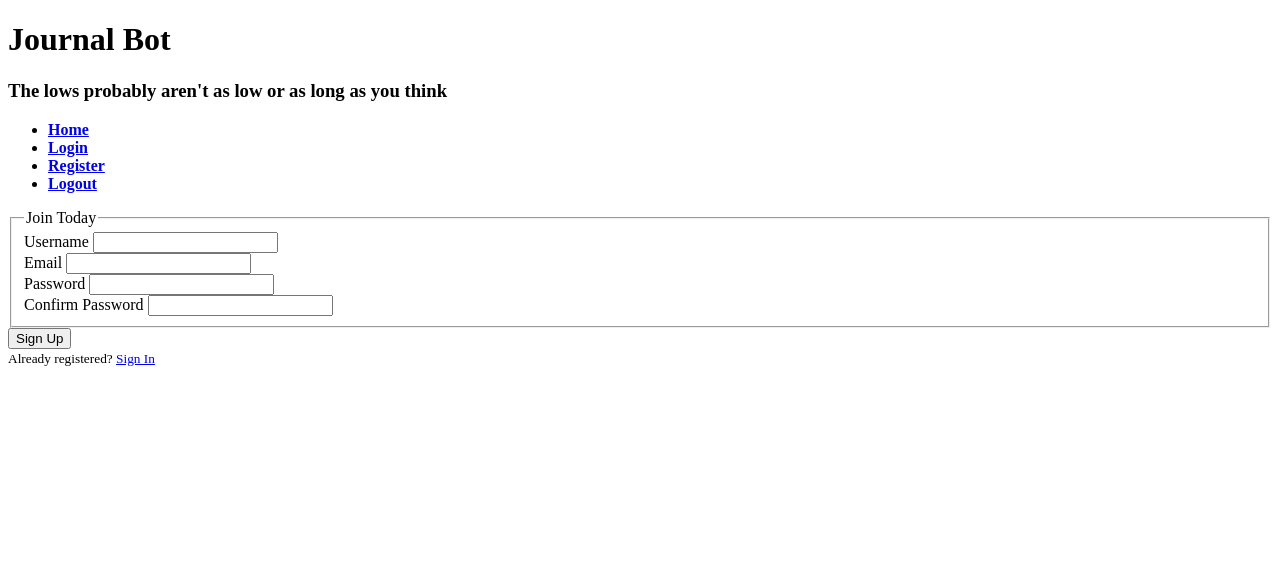
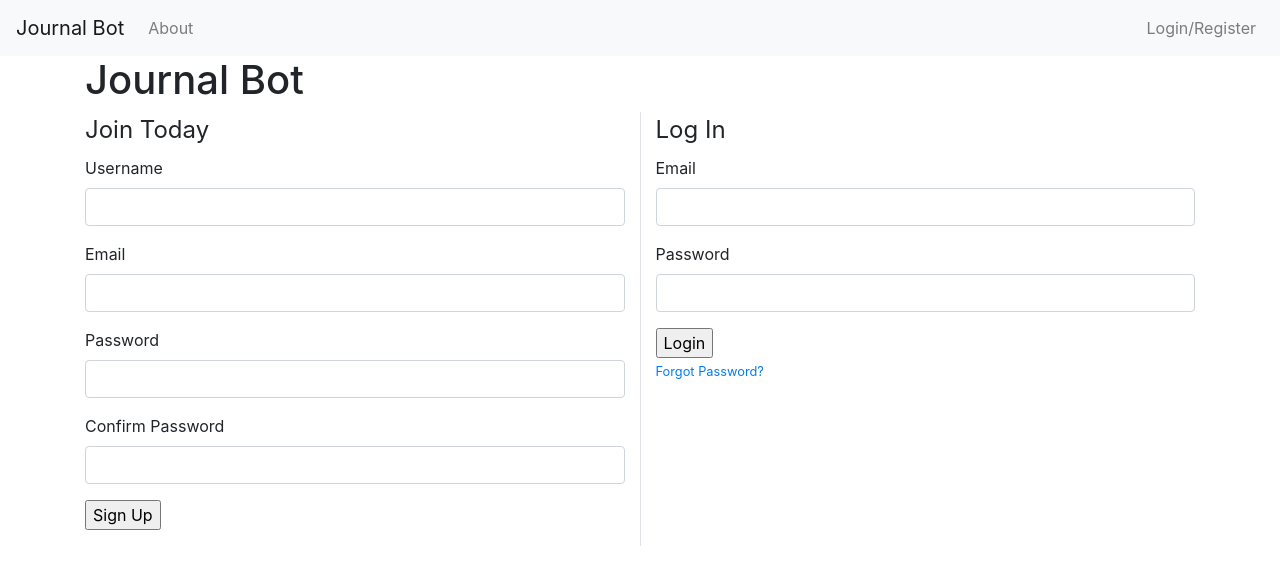
Before and after one commit to beekarthik-ai/JournalBot, a Flask app: page /register in a window 1280 px wide. Shown: the top 585 px of the page. Run offline with Flask 2, Linux system fonts and the light colour scheme; some libraries are stand-ins or nearby versions.

Commit message:
Combined login/register, implemented Bootsrap, fixed WTForms error

```diff
--- a/webapp/app_folder/__init__.py
+++ b/webapp/app_folder/__init__.py
@@ -2,12 +2,15 @@ from flask import Flask, render_template, request, flash, redirect, url_for
 from flask_sqlalchemy import SQLAlchemy
 from flask_bcrypt import Bcrypt
 from flask_login import LoginManager
+from flask_bootstrap import Bootstrap
+
 
 app = Flask(__name__)
 app.config['SECRET_KEY'] = 'kdjfshkwhf3143m3'
 app.config['SQLALCHEMY_DATABASE_URI'] = 'sqlite:///site.db'
 db = SQLAlchemy(app)
 bcrypt = Bcrypt(app)
+bootstrap = Bootstrap(app)
 login_manager = LoginManager(app)
 
 from app_folder import routes
--- a/webapp/app_folder/forms.py
+++ b/webapp/app_folder/forms.py
@@ -24,7 +24,7 @@ class LoginForm(FlaskForm):
     email = StringField('Email', validators=[DataRequired(), Email()])
     password = PasswordField('Password', validators = [DataRequired()])
     remember = BooleanField('Remember Me')
-    submit = SubmitField('Login')
+    submit1 = SubmitField('Login')
 
 class JournalForm(FlaskForm):
     text = TextAreaField('Text', render_kw={"rows": 20, "cols": 70})
--- a/webapp/app_folder/routes.py
+++ b/webapp/app_folder/routes.py
@@ -16,7 +16,7 @@ def about():
 @app.route('/journalentry', methods=['Get', 'POST'])
 def journalentry():
     if not current_user.is_authenticated:
-        return redirect(url_for('login'))
+        return redirect(url_for('register'))
     form = JournalForm()
     if form.validate_on_submit():
         text = form.text.data
@@ -54,26 +54,22 @@ def register():
     if current_user.is_authenticated:
         return redirect(url_for('home'))
     form = RegistrationForm()
-    if form.validate_on_submit():
+    form1 = LoginForm()
+
+    if form.submit.data and form.validate_on_submit():
         hashed_password = bcrypt.generate_password_hash(form.password.data).decode('utf-8')
         user = User(username=form.username.data, email=form.email.data, password=hashed_password)
         db.session.add(user)
         db.session.commit()
+        login_user(user)
         flash(f'Account created for {form.username.data} successfully! You can now login')
-        return redirect(url_for('login'))
-    return render_template('register.html', title='Register', form=form)
-
-@app.route('/login', methods=['Get', 'POST'])
-def login():
-    if current_user.is_authenticated:
-        return redirect(url_for('home'))
-    form = LoginForm()
-    if form.validate_on_submit():
-        user = User.query.filter_by(email=form.email.data).first()
-        if user and bcrypt.check_password_hash(user.password, form.password.data):
-            login_user(user, remember=form.remember.data)
+        return redirect(url_for('journalentry'))
+    elif form1.validate_on_submit():
+        user = User.query.filter_by(email=form1.email.data).first()
+        if user and bcrypt.check_password_hash(user.password, form1.password.data):
+            login_user(user, remember=form1.remember.data)
             return redirect(url_for('journalentry'))
-    return render_template('login.html', title='Login', form=form)
+    return render_template('register.html', title='Register', form=form, form1=form1)
 
 @app.route('/logout')
 def logout():
--- a/webapp/app_folder/templates/register.html
+++ b/webapp/app_folder/templates/register.html
@@ -1,34 +1,37 @@
 {% extends "template.html" %}
+{% import "bootstrap/wtf.html" as wtf%}
 {% block content %}
-      <form method="POST" action="">
-          {{ form.hidden_tag() }}
-          {{ form.csrf_token }}
+  <div class="row">
+    <div class="col border-right">
+      <form class="form-group" method="POST" action="">
           <fieldset>
             <legend>Join Today</legend>
-            <div>
-              {{ form.username.label()}}
-              {{ form.username()}}
-            </div>
-            <div>
-              {{ form.email.label()}}
-              {{ form.email()}}
-            </div>
-            <div>
-              {{ form.password.label()}}
-              {{ form.password()}}
-            </div>
-            <div>
-              {{ form.confirm_password.label()}}
-              {{ form.confirm_password()}}
-            </div>
+            {{ form.csrf_token() }}
+            {{wtf.form_field(form.username)}}
+            {{wtf.form_field(form.email)}}
+            {{wtf.form_field(form.password)}}
+            {{wtf.form_field(form.confirm_password)}}
           </fieldset>
           <div>
             {{form.submit()}}
           </div>
       </form>
-    <div>
-      <small>
-        Already registered? <a href="{{url_for('login')}}"> Sign In</a>
-      </small>
-    </div>
+  </div>
+  <div class="col">
+    <form method="POST" action="">
+        <fieldset>
+            <legend>Log In</legend>
+            {{ form1.csrf_token() }}
+            {{wtf.form_field(form1.email)}}
+            {{wtf.form_field(form1.password)}}
+        </fieldset>
+        <div>
+            {{ form1.submit1() }}
+        </div>
+        <small >
+            <a href="#">Forgot Password?</a>
+        </small>
+    </form>
+  </div>
+  </div>
 {% endblock %}
--- a/webapp/app_folder/templates/template.html
+++ b/webapp/app_folder/templates/template.html
@@ -3,11 +3,52 @@
  <head>
    <meta charset="utf-8">
    <title>Journal Bot</title>
+   <link rel="stylesheet" href="https://stackpath.bootstrapcdn.com/bootstrap/4.3.1/css/bootstrap.min.css" integrity="sha384-ggOyR0iXCbMQv3Xipma34MD+dH/1fQ784/j6cY/iJTQUOhcWr7x9JvoRxT2MZw1T" crossorigin="anonymous">
+   <script src="https://stackpath.bootstrapcdn.com/bootstrap/4.3.1/js/bootstrap.min.js" integrity="sha384-JjSmVgyd0p3pXB1rRibZUAYoIIy6OrQ6VrjIEaFf/nJGzIxFDsf4x0xIM+B07jRM" crossorigin="anonymous"></script>
+   <script src="https://code.jquery.com/jquery-3.3.1.slim.min.js" integrity="sha384-q8i/X+965DzO0rT7abK41JStQIAqVgRVzpbzo5smXKp4YfRvH+8abtTE1Pi6jizo" crossorigin="anonymous"></script>
+   <script src="https://cdnjs.cloudflare.com/ajax/libs/popper.js/1.14.7/umd/popper.min.js" integrity="sha384-UO2eT0CpHqdSJQ6hJty5KVphtPhzWj9WO1clHTMGa3JDZwrnQq4sF86dIHNDz0W1" crossorigin="anonymous"></script>
  <body>
-    <header>
+<!---Navigation Bar-->
+<nav class="navbar navbar-expand-lg navbar-light bg-light">
+  <a class="navbar-brand" href="{{url_for('home')}}">Journal Bot</a>
+  <button class="navbar-toggler" type="button" data-toggle="collapse" data-target="#navbarSupportedContent" aria-controls="navbarSupportedContent" aria-expanded="false" aria-label="Toggle navigation">
+    <span class="navbar-toggler-icon"></span>
+  </button>
+
+  <div class="collapse navbar-collapse" id="navbarSupportedContent">
+    <ul class="navbar-nav mr-auto">
+      {% if current_user.is_authenticated %}
+      <li>
+        <a class="nav-link" href="{{ url_for('journalentry') }}">Make Journal Entry</a>
+      </li>
+      <li>
+        <a class="nav-link" href="{{ url_for('analytics') }}">See your data</a>
+      </li>
+      {% else %}
+      <li class="nav-item">
+        <a class="nav-link" href="{{url_for('about')}}">About</a>
+      </li>
+      {% endif %}
+    </ul>
+
+    <ul class="navbar-nav my-2 my-lg-0">
+      {% if current_user.is_authenticated==False %}
+      <li class="nav-item">
+        <a class="nav-link" href="{{url_for('register')}}">Login/Register</a>
+      </li>
+      {% else %}
+      <li class="nav-item">
+        <a class="nav-link" href="{{url_for('logout')}}">Logout</a>
+      </li>
+      {% endif %}
+    </ul>
+  </div>
+</nav>
+
+
+<!---Flash messages--->
 <div class="container">
   <h1 class="logo">Journal Bot</h1>
-        <h3>The lows probably aren't as low or as long as you think</h3>
   {% with messages = get_flashed_messages(with_categories=true) %}
     {% if messages %}
       {% for category, message in messages %}
@@ -17,30 +58,12 @@
       {% endfor %}
     {% endif %}
   {% endwith %}
-        <strong><nav>
-          <ul class="menu">
-            <li><a href="{{ url_for('home') }}">Home</a></li>
-            <li><a href="{{ url_for('login') }}">Login</a></li>
-            <li><a href="{{ url_for('register') }}">Register</a></li>
+</div>
 
-            <li><a href="{{ url_for('logout') }}">Logout</a></li>
-          </ul>
-        </nav></strong>
-        {% if current_user.is_authenticated %}
-        <p>Welcome!</p>
-        <div class="">
-          <ul class="menu">
-            <li><a href="{{ url_for('journalentry') }}">Make Journal Entry</a></li>
-            <li><a href="{{ url_for('analytics') }}">See your data</a></li>
-          </ul>
-        </div>
-        {%endif%}
-
-      </div>
-    </header>
-
+<div class='container'>
   {% block content %}
   {% endblock %}
 
+    </div>
  </body>
 </html>
--- a/webapp/run.py
+++ b/webapp/run.py
@@ -2,4 +2,4 @@ from app_folder import app
 from app_folder import routes
 
 if __name__ == '__main__':
-    app.run()
+    app.run(debug=True)
```
Also changed, not shown: webapp/app_folder/templates/login.html (deleted, +0 -51 lines), README.md, webapp/app_folder/site.db. Lines whose indentation alone changed are shown as unchanged.
